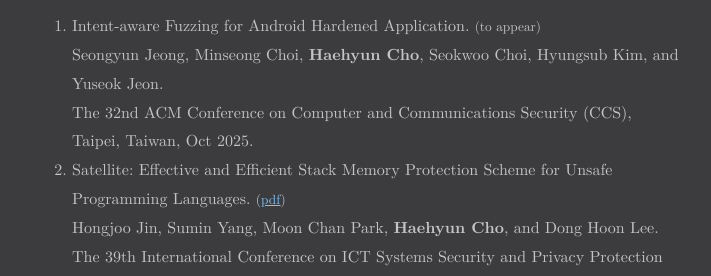
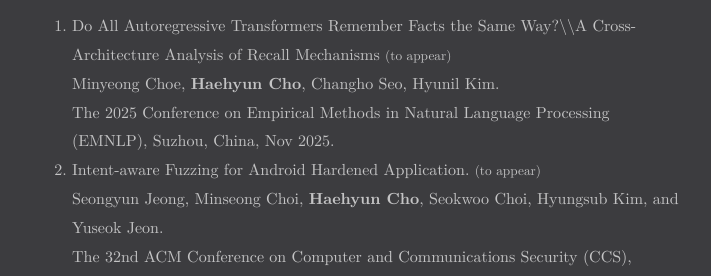
Before and after one commit to haehyun/haehyun.github.io, a website: page index.html in a window 1280 px wide. Shown: the part 522-798 px from the top of the page, without its empty margins (284-995 px from the left). Drawn offline with Linux system fonts and the light colour scheme.

Commit message:
Update index.html

```diff
--- a/index.html
+++ b/index.html
@@ -76,6 +76,13 @@
       </header>
       <div>
         <ol>
+          <li id="ahafuzz">
+            Do All Autoregressive Transformers Remember Facts the Same Way?\\A Cross-Architecture Analysis of Recall Mechanisms
+            <small>(to appear)</small><br>
+            Minyeong Choe, <b>Haehyun Cho</b>, Changho Seo, Hyunil Kim.<br>
+            The 2025 Conference on Empirical Methods in Natural Language Processing (EMNLP), Suzhou, China, Nov 2025.<br>
+          </li>
+
           <li id="ahafuzz">
             Intent-aware Fuzzing for Android Hardened Application.
             <small>(to appear)</small><br>
```
